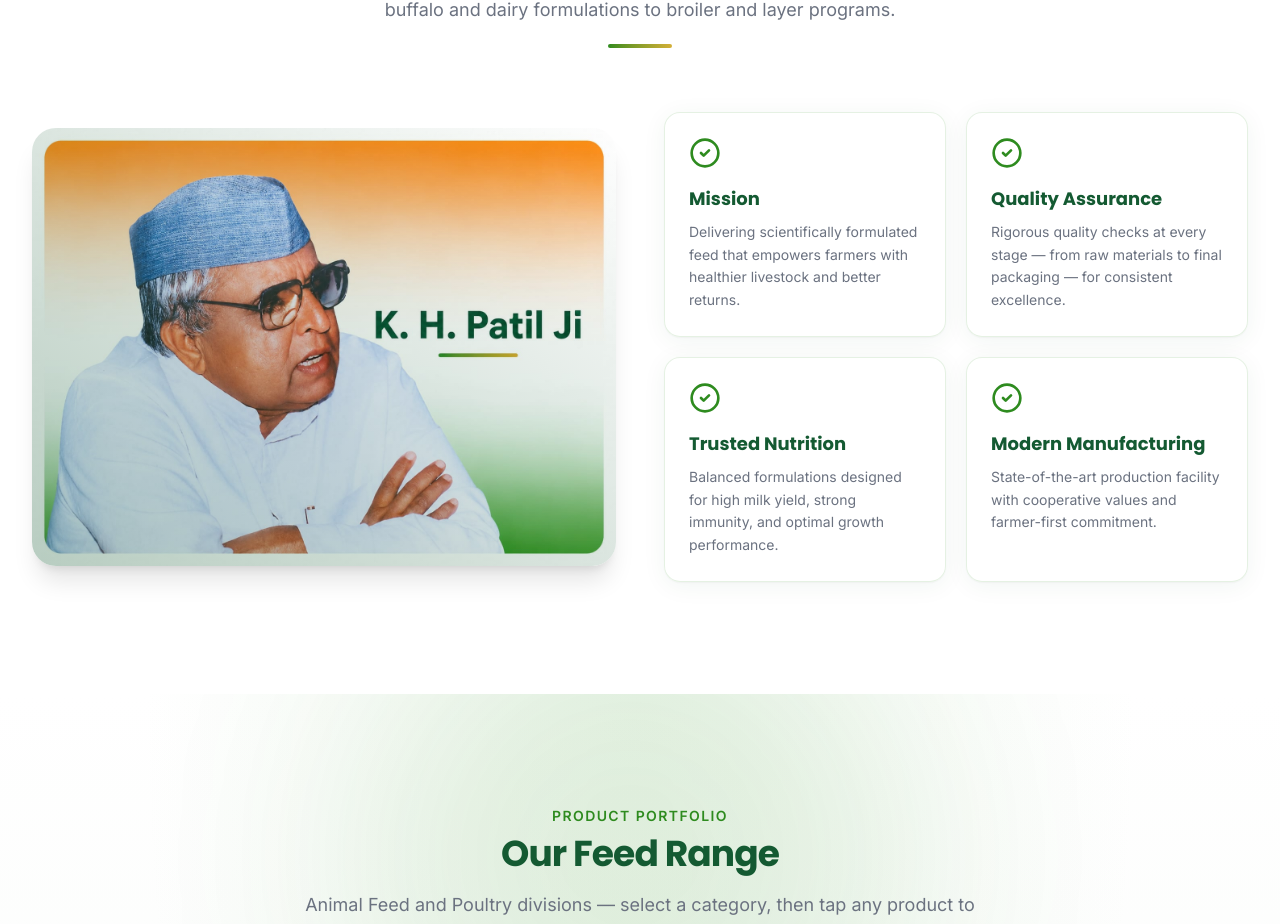
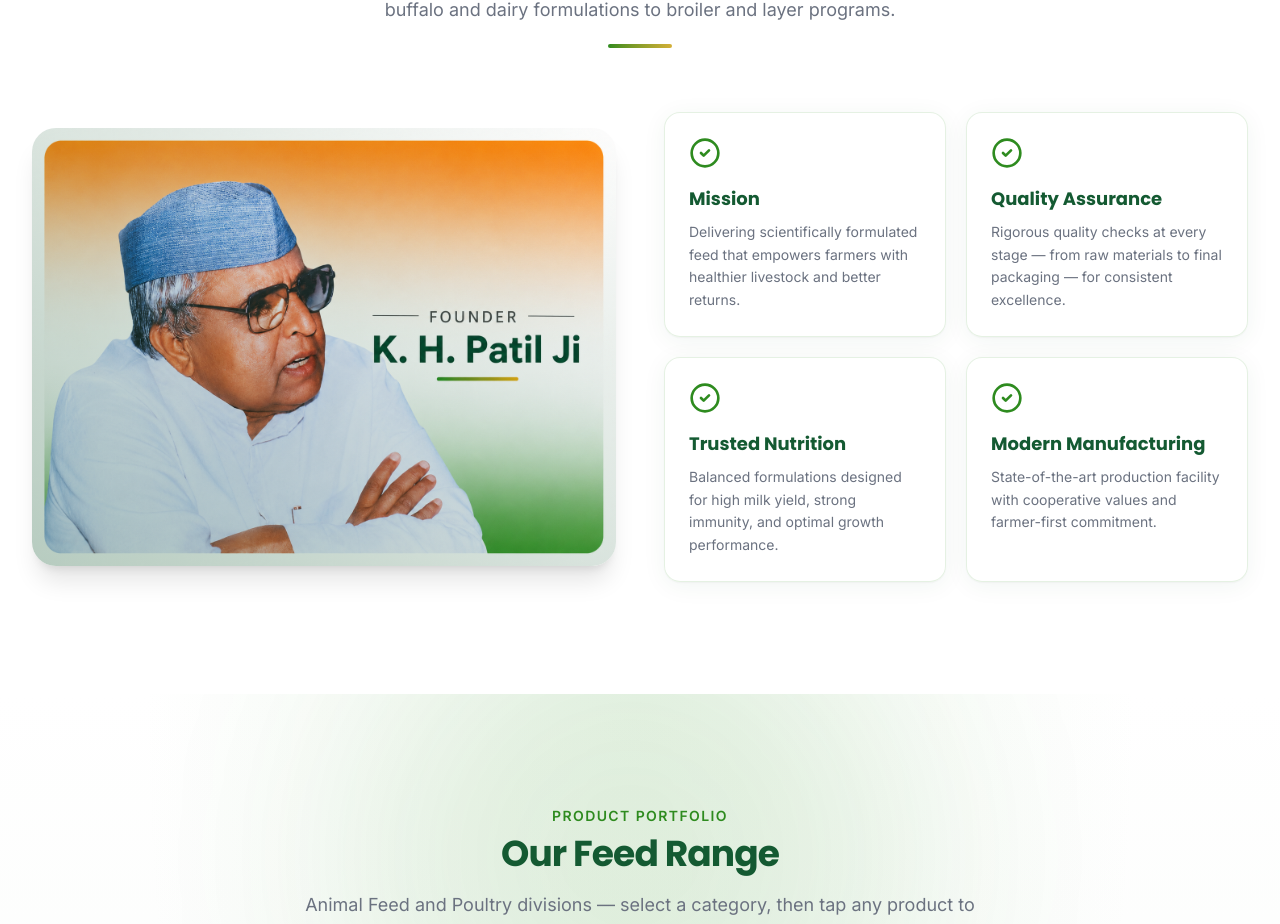
Before and after one commit to Shas-07/Krishna-Feeds, a React (Vite) app: page / in a window 1280 px wide. Shown: the part 1160-2084 px from the top of the page. Built offline with nearby package versions, Linux system fonts and the light colour scheme.

Commit message:
Update About.tsx

```diff
--- a/src/components/About.tsx
+++ b/src/components/About.tsx
@@ -20,7 +20,7 @@ export function About() {
           <AnimatedSection>
             <div className="relative overflow-hidden rounded-3xl shadow-xl">
               <img
-                src="/assets/founder.png.jpeg"
+                src="/assets/FOUNDER.png"
                 alt="KRISHNA FEEDS manufacturing facility"
                 className="aspect-[4/3] w-full object-cover"
                 width={700}
```
